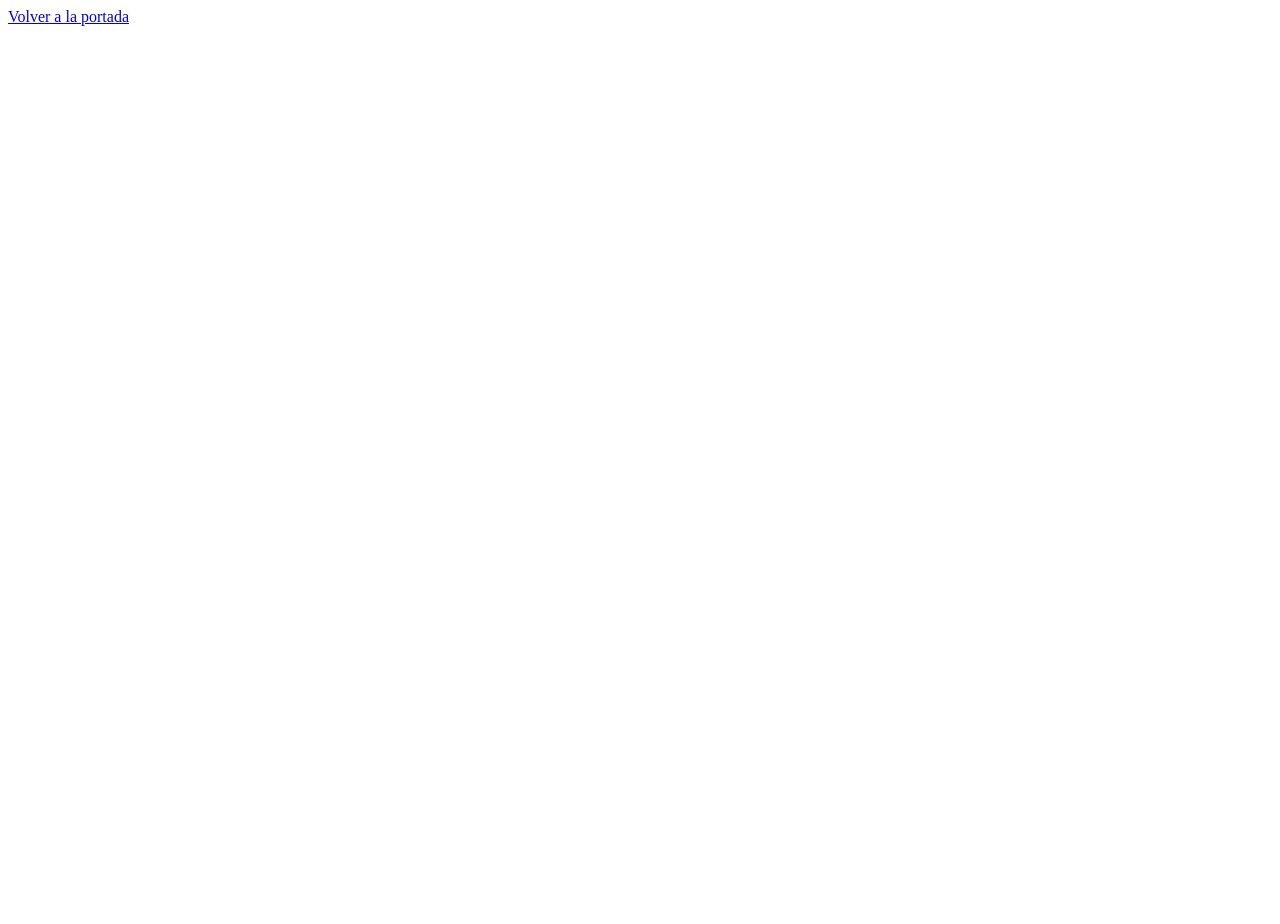
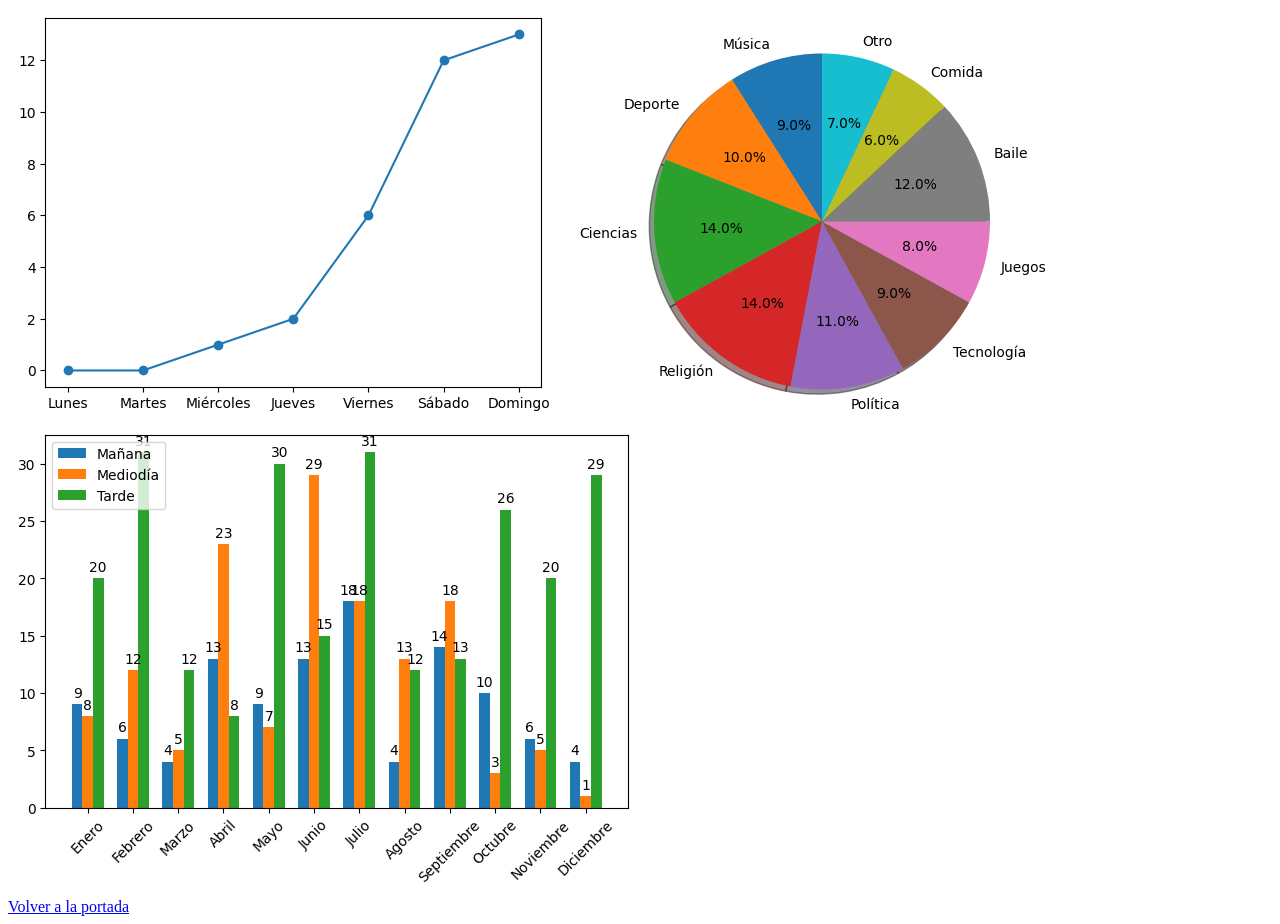
Before and after one commit to fgutierrezalbornoz/desarrollo_web_francisco_guti-rrez, a plain HTML site: page estadisticas.html in a window 1280 px wide. Before the commit the page ends 800 px from the top, so only its background shows below. Drawn offline with Linux system fonts and the light colour scheme.

Commit message:
Implementa sección de gráficos

```diff
--- a/estadisticas.html
+++ b/estadisticas.html
@@ -4,6 +4,14 @@
 
     </head>
     <body>
-        <a href="./index.html">Volver a la portada</a>
+        <div>
+            <div class="container-graficos">
+                <img src="./Gráficos/Gráfico de líneas.png" alt="Gráfico de líneas que informa la cantidad de actividades por día.">
+                <img src="./Gráficos/Gráfico de torta.png" alt="Gráfico de torta que muestra el total de actividades por tipo.">
+                <img src="./Gráficos/Gráfico de barras.png" alt="Gráfico de barras que muestra tres barras por mes que indica la cantida de actividades que inician en la mañana, mediodía y por la tarde (por separado).">
+            </div>
+            <a href="./index.html">Volver a la portada</a>
+        </div>
+
     </body>
 </html>
```
Also changed, not shown: Gráficos/Gráfico de barras.png (added), Gráficos/Gráfico de líneas.png (added), Gráficos/Gráfico de torta.png (added), 1 other file.
